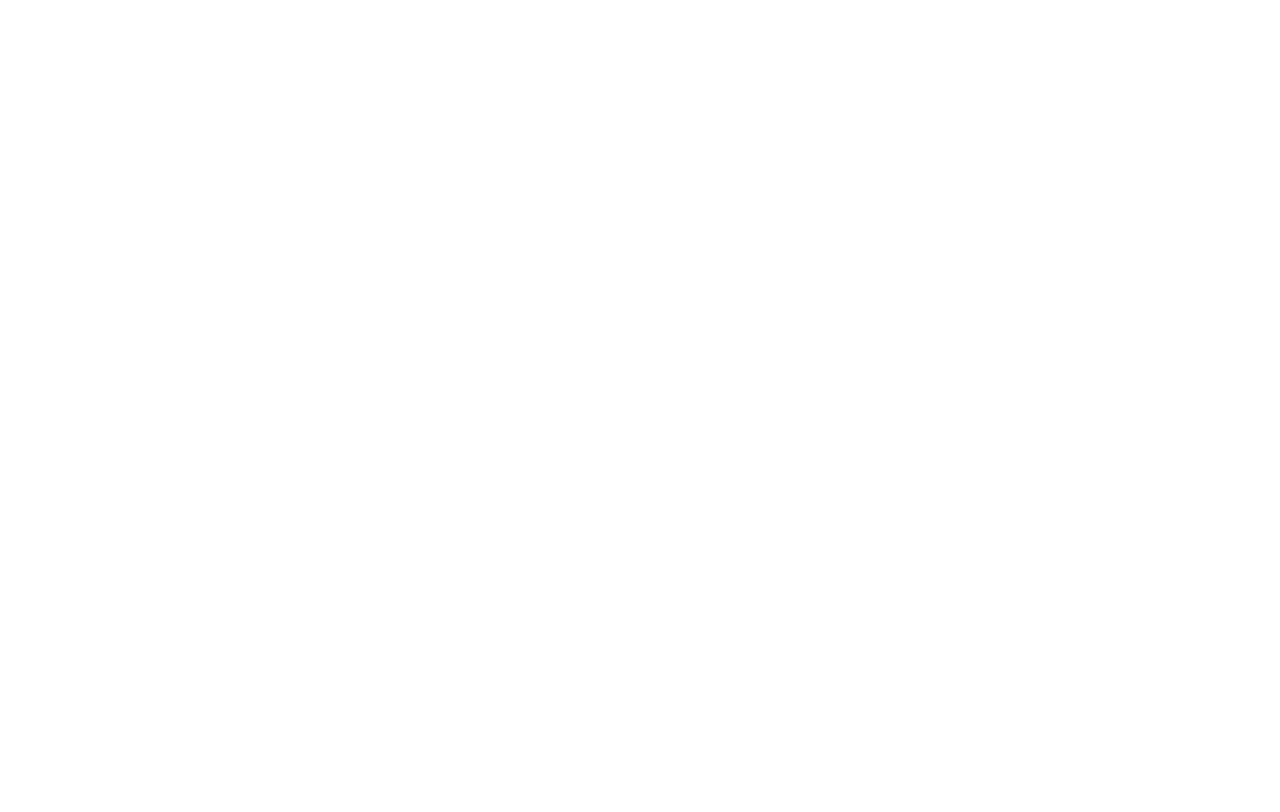
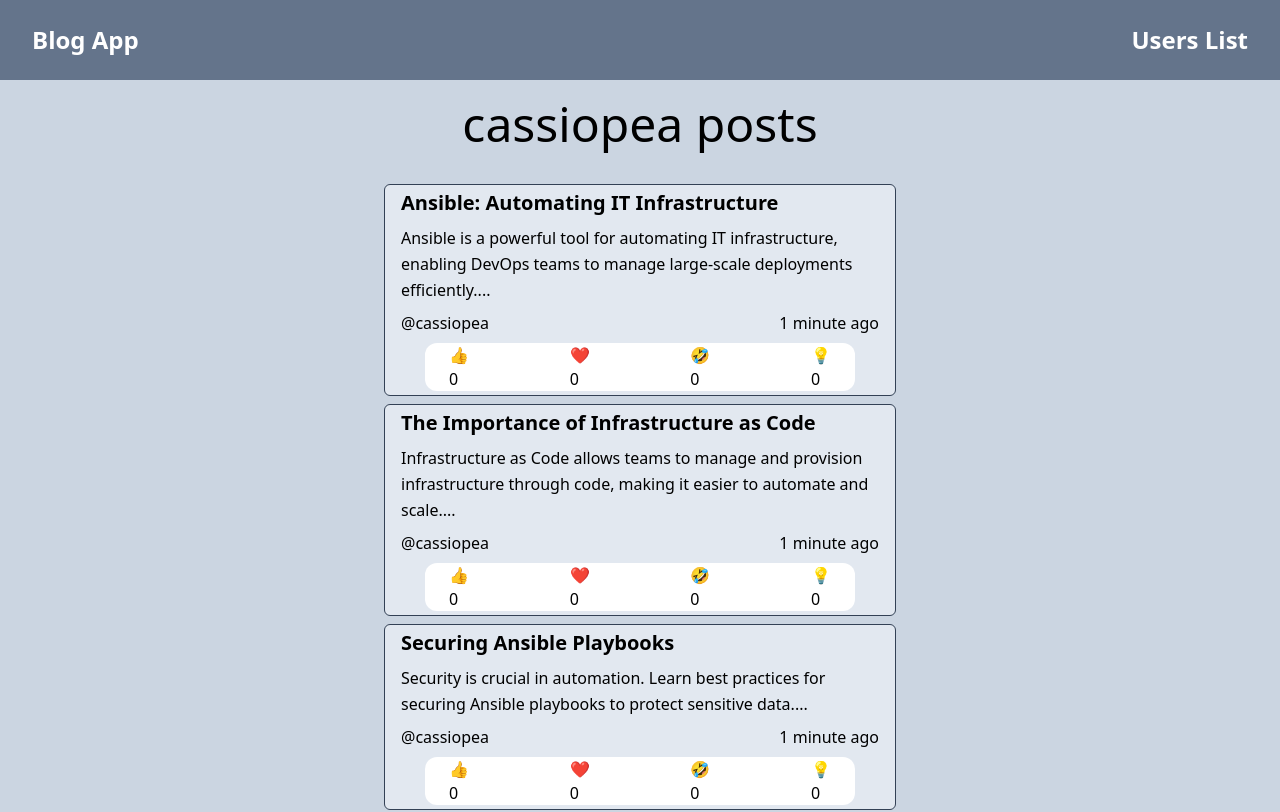
Before and after one commit to Cassiopea2103/blogapp_redux_rtk, a React (Vite) app: page /users/1 in a window 1280 px wide. Shown: the top 812 px of the page. Built offline with nearby package versions, Linux system fonts and the light colour scheme; data requests are answered from the project's data file.

Commit message:
Single User page

```diff
--- a/src/App.jsx
+++ b/src/App.jsx
@@ -1,7 +1,10 @@
 import { Routes , Route } from "react-router-dom";
 
 import Layout from "./components/layout/" ;
+
 import PostsList from './features/posts/PostsList' ;
+
+import SingleUser from "./features/users/SingleUser";
 
 const App = () => {
     return (
@@ -11,7 +14,11 @@ const App = () => {
                 <Route index element = { <PostsList /> } />
                 <Route path="/posts" >
 
+                </Route>
 
+                <Route path = "/users" >
+                    {/* <Route index element = { <Users /> } /> */}
+                    <Route path=":userId" element = { <SingleUser /> } />
                 </Route>
             </Route>
         </Routes>
--- a/src/components/layout/Header.jsx
+++ b/src/components/layout/Header.jsx
@@ -11,8 +11,7 @@ const Header = () => {
 
                     <div>
                         <ul className="flex gap-4 justify-between">
-                            <li><Link to={'/posts'} className="hover:text-cyan-400">Posts</Link></li>
-                            <li><Link to={'/users'} className="hover:text-cyan-400">Users</Link></li>
+                            <li><Link to={'/users'} className="hover:text-cyan-400">Users List</Link></li>
                         </ul>
                     </div>
 
--- /dev/null
+++ b/src/components/posts/PostAuthor.jsx
@@ -0,0 +1,13 @@
+import { useSelector } from "react-redux";
+import { selectUserById } from "../../features/users/usersSlice";
+
+const PostAuthor = ( { userId }) => {
+
+
+    // retrieve post user :
+    const postUser = useSelector ( state => selectUserById ( state , Number ( userId ) ) ) ;
+
+    return <span>@{ postUser.username }</span>
+}
+
+export default PostAuthor ;
--- a/src/components/posts/ReactionButtons.jsx
+++ b/src/components/posts/ReactionButtons.jsx
@@ -8,12 +8,12 @@ const ReactionButtons = ( { post } ) => {
     }
 
     return (
-        <div className="bg-white rounded-xl  flex gap-2 px-2 justify-between w-[85%] mx-auto">
+        <div className="bg-white rounded-xl  flex gap-2 px-6 justify-between w-[90%] mx-auto">
             {
                 Object.entries ( reaction ).map (
                     ( [ reactionName , emoji ] ) => {
                         return (
-                            <button className="flex flex-col">
+                            <button key = { reactionName } className="flex flex-col">
                                 <span>{ emoji }</span>
                                 <span>{ post.reactions [ reactionName ] }</span>
                             </button>
--- /dev/null
+++ b/src/components/posts/index.js
@@ -0,0 +1,10 @@
+import PostAuthor from "./PostAuthor";
+import PostCreationTime from "./PostCrationTime";
+import ReactionButtons from "./ReactionButtons";
+
+
+export {
+    PostAuthor ,
+    PostCreationTime ,
+    ReactionButtons
+}
--- a/src/features/posts/PostsList.jsx
+++ b/src/features/posts/PostsList.jsx
@@ -14,7 +14,7 @@ const PostsList = () => {
     if ( isSuccess ) {
         content = posts.ids.map ( postId  => <SinglePost key = { postId } post = { posts.entities [ postId ]} /> )
     }
-    else if ( isError ) content = <h1 className='text-red-500'>{error}</h1>
+    else if ( isError ) content = <h1 className='text-red-500'>{error.message}</h1>
 
 
     return (
--- a/src/features/posts/SinglePost.jsx
+++ b/src/features/posts/SinglePost.jsx
@@ -1,7 +1,6 @@
 import { Link } from "react-router-dom";
 
-import PostCreationTime from '../../components/posts/PostCrationTime' ;
-import ReactionButtons from '../../components/posts/ReactionButtons'
+import { PostAuthor, PostCreationTime , ReactionButtons } from "../../components/posts";
 
 const SinglePost = ( { post }) => {
     return (
@@ -9,7 +8,7 @@ const SinglePost = ( { post }) => {
             <h1 className="font-bold text-xl"><Link to={`/posts/${post.id}`} className="hover:text-cyan-700">{ post.title }</Link></h1>
             <p className="leading-relaxed">{ post.body.substring ( 0 , 200 ) }...</p>
             <div className="flex justify-between">
-                <Link>@Post author</Link>
+                <Link to={`/users/${post.userId}`} className="hover:text-cyan-700 "><PostAuthor userId = { post.userId }/></Link>
                 <PostCreationTime  date = { post.date } />
             </div>
             <ReactionButtons post = { post }/>
--- a/src/features/posts/postsSlice.js
+++ b/src/features/posts/postsSlice.js
@@ -127,6 +127,7 @@ const selectPostsData = createSelector (
     posts => posts.data // returns only data from fetched posts ...
 )
 
+
 // posts adapter selector based on memoized selector :
 export const {
     selectAll : selectAllPosts ,
--- /dev/null
+++ b/src/features/users/SingleUser.jsx
@@ -0,0 +1,57 @@
+import { useParams , Link } from "react-router-dom";
+
+import { useFetchPostsByUserQuery } from "../posts/postsSlice";
+
+import { useSelector } from "react-redux";
+import { selectUserById } from "./usersSlice";
+
+import SinglePost from "../posts/SinglePost";
+
+const SingleUser = () => {
+
+    // retrieve id from request params :
+    const { userId } = useParams () ;
+
+    const postAuthor = useSelector ( state => selectUserById ( state , userId ) ) ;
+
+    const {
+        data : userPosts ,
+        isLoading ,
+        isSuccess ,
+        isError ,
+        error
+    } = useFetchPostsByUserQuery ( { userId } ) ;
+
+    let content ;
+
+    if ( isLoading ) {
+        content = <h1>Loading user posts...</h1>
+    }
+    else if ( isError ) {
+        content = <h1>{error.message}</h1>
+    }
+    else if ( isSuccess ) {
+        content = (
+            <>
+                <h1 className = "text-5xl mb-7">{ postAuthor.username } posts </h1>
+                {
+                    userPosts.ids.map (
+                        postId => (
+                            <SinglePost key = { postId } post = { userPosts.entities [ postId ] } />
+                        )
+                     )
+                }
+            </>
+        )
+    }
+
+
+
+    return (
+        <section className='max-w-7x flex flex-col items-center mx-auto gap-2 py-5'>
+            { content }
+        </section>
+    )
+}
+
+export default SingleUser ;
--- a/src/features/users/usersSlice.js
+++ b/src/features/users/usersSlice.js
@@ -8,7 +8,7 @@ const usersAdapter = createEntityAdapter ({}) ;
 const initialState = usersAdapter.getInitialState ({}) ;
 
 // injected endpoints to apiSlice :
-const usersSlice = apiSlice.injectEndpoints (
+export const usersSlice = apiSlice.injectEndpoints (
     {
         endpoints : ( builder ) => (
             {
@@ -21,7 +21,7 @@ const usersSlice = apiSlice.injectEndpoints (
                                 method : 'GET'
                             }
                         ) ,
-                        transformREsponse : responseData => {
+                        transformResponse : responseData => {
                             responseData.map (
                                 user => {
                                     // convert its id to number :
@@ -49,7 +49,8 @@ const queryResult = usersSlice.endpoints.fetchUsers.select() ;
 
 // memoized fetch users data selector :
 const selectUsersData = createSelector (
-    queryResult => queryResult.data
+    queryResult ,
+    users => users.data
 )
 
 // users adapter selectors based on memoized data :
--- a/src/main.jsx
+++ b/src/main.jsx
@@ -7,6 +7,13 @@ import { BrowserRouter , Routes , Route } from 'react-router-dom'
 
 import { Provider } from 'react-redux'
 import { store } from './app/store.js'
+
+import { usersSlice } from './features/users/usersSlice.js'
+import { postsSlice } from './features/posts/postsSlice.js'
+
+// dispatch fetch methods for users & posts to load data @ start :
+store.dispatch ( usersSlice.endpoints.fetchUsers.initiate () ) ;
+store.dispatch ( postsSlice.endpoints.fetchPosts.initiate () ) ;
 
 createRoot(document.getElementById('root')).render(
     <StrictMode>
```
